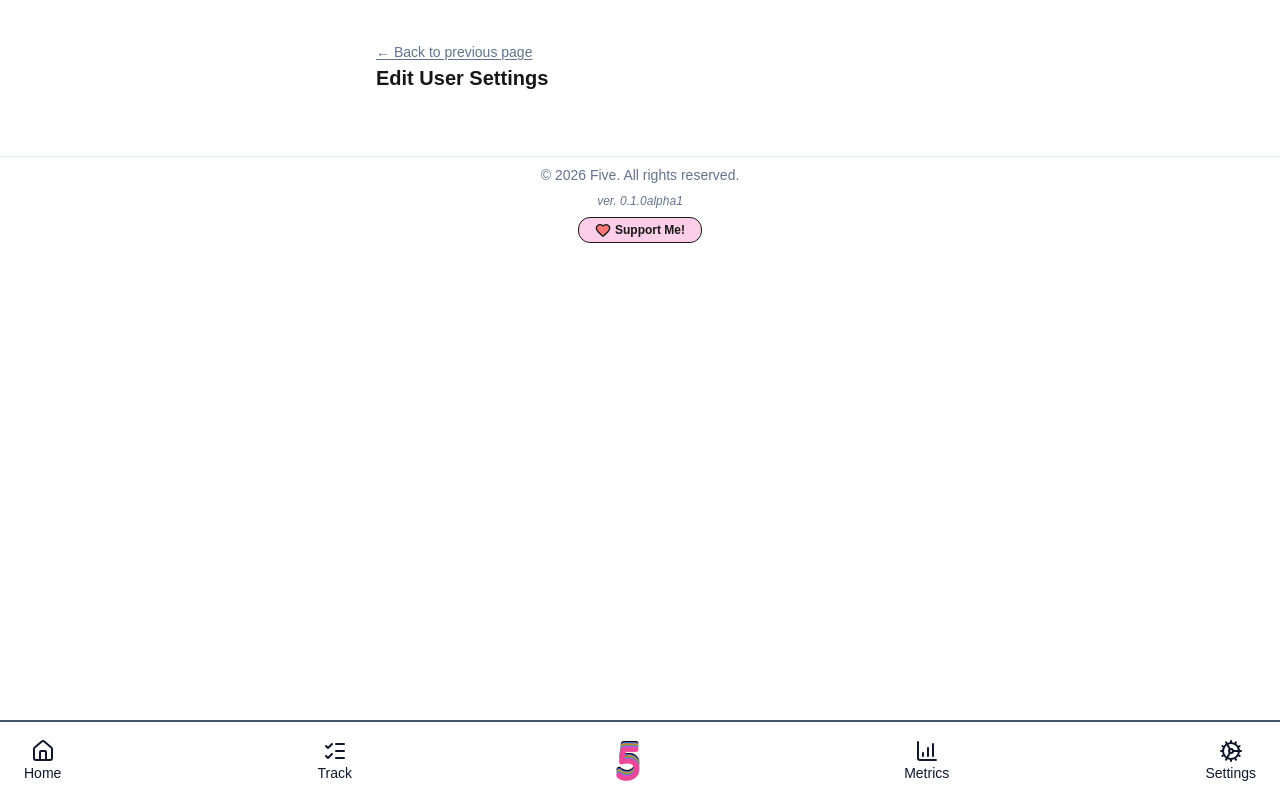
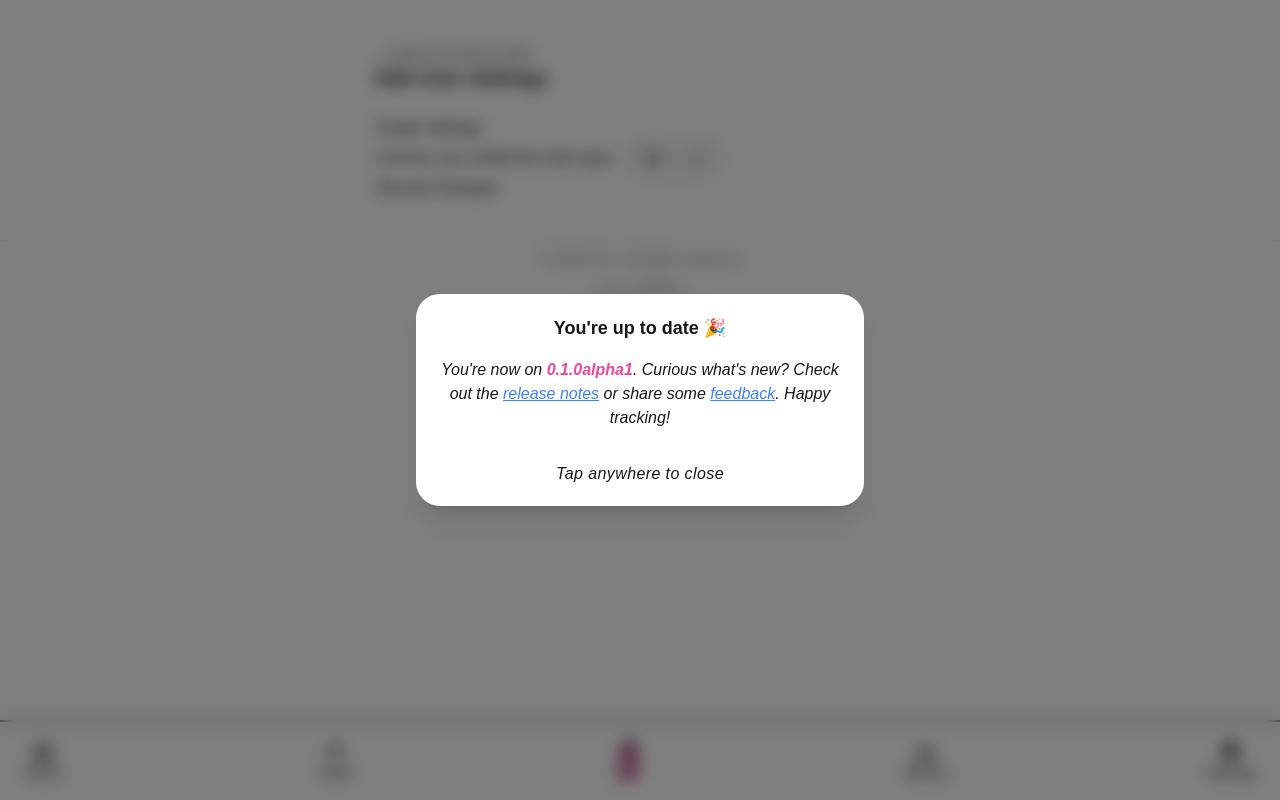
Before and after one commit to GlennHS/Five, a Next.js app: page /settings/user in a window 1280 px wide. Built offline with nearby package versions, Linux system fonts and the light colour scheme.

Commit message:
Update settings to export defaults, add new settings route with user's settings.

```diff
--- a/app/(pages)/settings/page.tsx
+++ b/app/(pages)/settings/page.tsx
@@ -3,7 +3,7 @@
 import BackLink from "@/app/components/BackLink"
 import { useApp } from "@/app/context/AppContext"
 import { db } from "@/app/db"
-import Settings from "@/app/lib/settings"
+import { Settings } from "@/app/lib/settings"
 import Link from "next/link"
 
 const links = [
@@ -39,7 +39,7 @@ export default function Page() {
   return (
     <div>
       <BackLink />
-      <h1 style={{ marginBottom: 20 }}>Settings</h1>
+      <h1 className="my-4! section-header">Settings</h1>
 
       <div className="flex flex-col gap-y-4 w-full">
         {links.map(link => (
--- a/app/(pages)/settings/user/page.tsx
+++ b/app/(pages)/settings/user/page.tsx
@@ -1,12 +1,72 @@
 "use client"
 
 import BackLink from "@/app/components/BackLink"
+import LoadingSpinner from "@/app/components/LoadingSpinner"
+import { useToast } from "@/app/context/ToastContext"
+import { Settings, settingsDefaults } from "@/app/lib/settings"
+import { SettingsConfig } from "@/app/types"
+import { BarChart, Radar } from "lucide-react"
+import { useEffect, useState } from "react"
 
 export default function Page() {
+  const { showToast } = useToast()
+  const [reload, setReload] = useState(false)
+  const [settings, setSettings] = useState<SettingsConfig>(settingsDefaults)
+
+  const handleChange = (sKey: keyof SettingsConfig, sVal: string) => {
+    Settings.set(sKey, sVal)
+    setSettings((prev) => {return {...prev, [sKey]: sVal}})
+    showToast("Settings updated!", 2000)
+  }
+
+  useEffect(() => {
+    if(reload) window.location.reload()
+  }, [reload])
+
+  useEffect(() => {
+    setSettings(Settings.getAll())
+  }, [])
+
+  if(!settings) return (
+    <LoadingSpinner />
+  )
+
   return (
     <div className="p-6 max-w-xl mx-auto">
       <BackLink />
       <h1 className="text-xl font-semibold mb-6">Edit User Settings</h1>
+      <h2>Graph Settings</h2>
+      <div className="flex items-center gap-3">
+        <span>Choose your preferred chart type:</span>
+
+        <div className="flex bg-gray-100 rounded-xl p-1 border border-gray-300">
+          <button
+            onClick={() => handleChange("preferedChart", "radar")}
+            className={`
+              flex items-center justify-center px-3 py-1 rounded-lg transition
+              ${settings.preferedChart === "radar"
+                ? "bg-white shadow text-black"
+                : "text-gray-500 hover:text-black"}
+            `}
+          >
+            <Radar size={18} />
+          </button>
+
+          <button
+            onClick={() => handleChange("preferedChart", "bar")}
+            className={`
+              flex items-center justify-center px-3 py-1 rounded-lg transition
+              ${settings.preferedChart === "bar"
+                ? "bg-white shadow text-black"
+                : "text-gray-500 hover:text-black"}
+            `}
+          >
+            <BarChart size={18} />
+          </button>
+        </div>
+      </div>
+
+      <button onClick={() => setReload(true)}>Discard Changes</button>
     </div>
   )
 }
--- a/app/components/Navbar.tsx
+++ b/app/components/Navbar.tsx
@@ -40,7 +40,7 @@ export default function Navbar({ pageScrolled, scrollDirection } : NavbarProps)
       setIsScrollable(scrollable);
     };
 
-    const id = setTimeout(checkScrollable, 3000);
+    const id = setTimeout(checkScrollable, 500);
 
     window.addEventListener('resize', checkScrollable);
 
--- a/app/layout.tsx
+++ b/app/layout.tsx
@@ -6,7 +6,7 @@ import Navbar from "./components/Navbar";
 import Footer from "./components/Footer";
 import { AppProvider } from "./context/AppContext";
 import { useEffect, useState } from "react";
-import Settings from "./lib/settings";
+import { Settings } from "./lib/settings";
 import { ToastProvider } from "./context/ToastContext";
 import VersionModal from "./components/VersionModal";
 
--- a/app/lib/metrics/calculateMetricsForRange.ts
+++ b/app/lib/metrics/calculateMetricsForRange.ts
@@ -5,7 +5,7 @@ import filterActionsByRange from "../actions/filterActionsByRange"
 import actionToMetrics from "../actions/actionToMetrics"
 import buildActionMap from "../actions/buildActionMap"
 import getBoundedMetric from "./getBoundedMetric"
-import Settings from "../settings"
+import { Settings } from "../settings"
 
 export const calculateMetricsForRange = (
   actions: Action[],
--- a/app/lib/settings.ts
+++ b/app/lib/settings.ts
@@ -1,4 +1,6 @@
 import { VERSION_NUMBER } from "../constants/Constants";
+import { SettingsConfig } from "../types";
+import { keys } from "./utils";
 
 const defaultDecay = {
   mind: 2,
@@ -8,23 +10,14 @@ const defaultDecay = {
   bond: 2,
 };
 
-interface SettingsConfig {
-  version: string | undefined
-  firstLaunch: string | undefined
-  decayRate: string | undefined
-}
-
-const settingsDefaults: SettingsConfig = {
+export const settingsDefaults: SettingsConfig = {
   version: `${VERSION_NUMBER}`,
   firstLaunch: `${Date.now()}`,
   decayRate: JSON.stringify(defaultDecay),
+  preferedChart: 'bar',
 };
 
-function keys<T extends object>(obj: T): (keyof T)[] {
-  return Object.keys(obj) as (keyof T)[];
-}
-
-const Settings = {
+export const Settings = {
   currentVersion: VERSION_NUMBER,
 
   setup(): void {
@@ -38,6 +31,16 @@ const Settings = {
   get(key: keyof SettingsConfig): string {
     if (typeof window === "undefined") return "";
     return localStorage.getItem(key) ?? "";
+  },
+
+  getAll(): SettingsConfig {
+    let res = settingsDefaults
+    keys(settingsDefaults).forEach(k => res[k] = this.get(k))
+    return res
+  },
+
+  set(key: keyof SettingsConfig, val: string): void {
+    localStorage.setItem(key, val)
   },
 
   upgrade(): boolean {
@@ -67,5 +70,3 @@ const Settings = {
     });
   },
 };
-
-export default Settings;
--- a/app/lib/utils.ts
+++ b/app/lib/utils.ts
@@ -3,3 +3,7 @@ export const toSentenceCase = (s: string) : string => s.charAt(0).toUpperCase()
 export const pickRandom = <T>(a: T[]): T => {
   return a[Math.floor(Math.random() * a.length)]
 }
+
+export function keys<T extends object>(obj: T): (keyof T)[] {
+  return Object.keys(obj) as (keyof T)[];
+}
```
Also changed, not shown: app/types.ts (+7 -0 lines).
